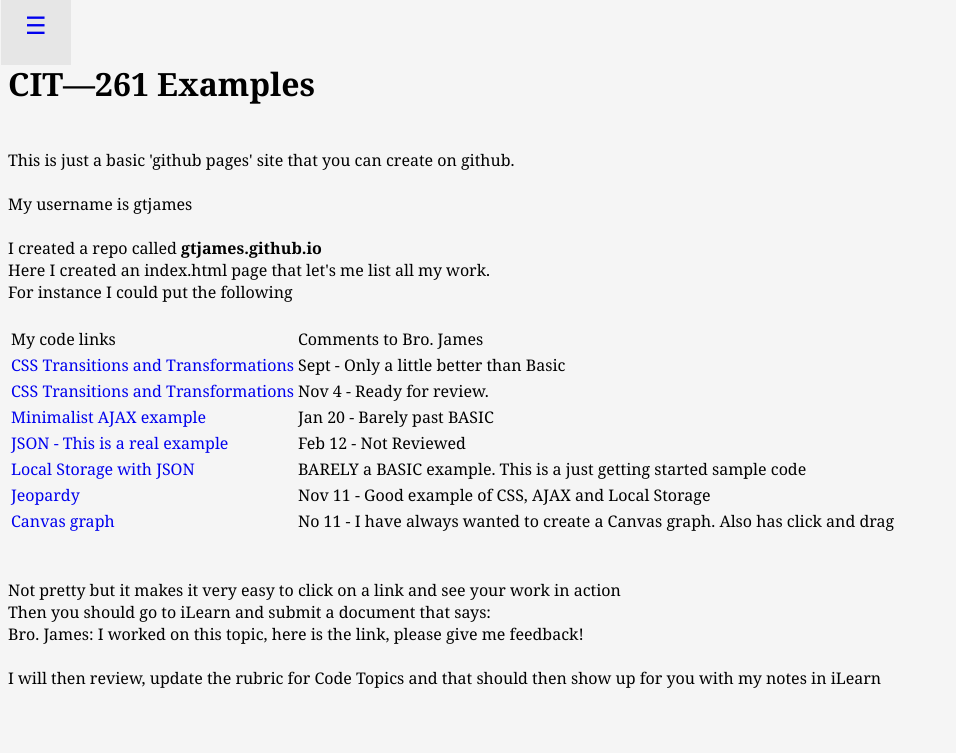
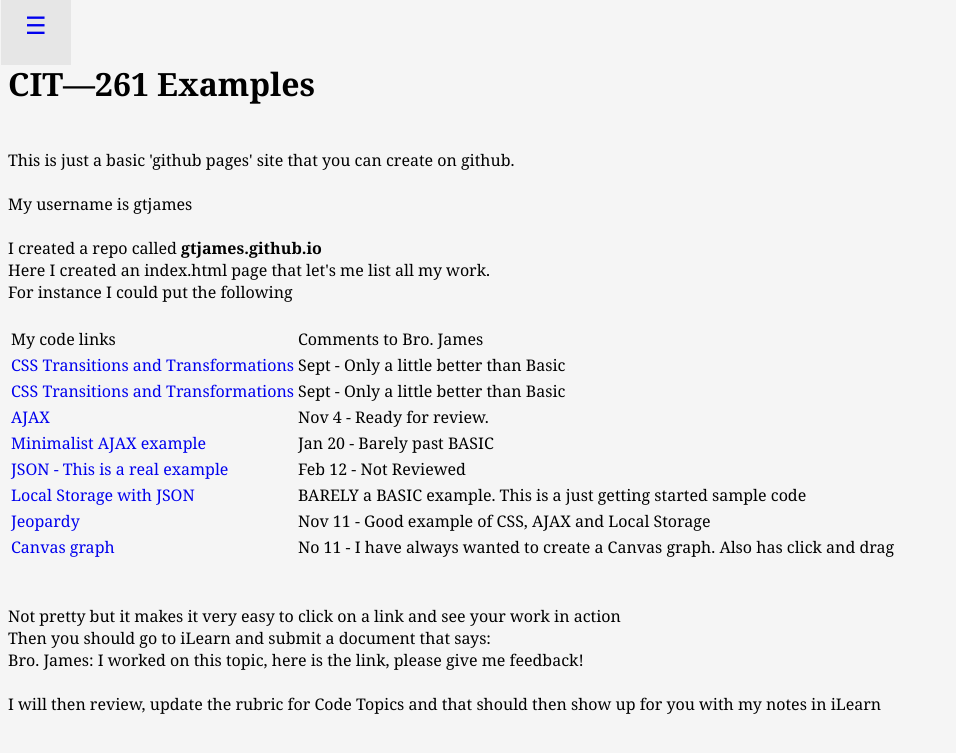
Before and after one commit to gtjames/gtjames.github.io, a Jekyll site: the page built from index.html, in a window 1280 px wide. Shown: the top 753 px of the page, without its empty margins (0-956 px from the left). Built offline with Jekyll 4.4.1, drawn with Linux system fonts in a browser that asks for light colours.

Commit message:
Update index.html

```diff
--- a/index.html
+++ b/index.html
@@ -24,7 +24,8 @@
   <table>
     <tr><td>My code links</td><td>Comments to Bro. James</td></tr>
     <tr><td><a href="{{ site.github.url }}/Transitions.html">CSS Transitions and Transformations</a></td><td>Sept - Only a little better than Basic</td></tr>
-    <tr><td><a href="{{ site.github.url }}/AJAX/AjaxTable.html">CSS Transitions and Transformations</a></td><td>Nov 4 - Ready for review.</td></tr>
+    <tr><td><a href="{{ site.github.url }}/CSSTransforms.html">CSS Transitions and Transformations</a></td><td>Sept - Only a little better than Basic</td></tr>
+    <tr><td><a href="{{ site.github.url }}/AJAX/AjaxTable.html">AJAX</a></td><td>Nov 4 - Ready for review.</td></tr>
     <tr><td><a href="{{ site.github.url }}/AJAX/tinyAJAX.html">Minimalist AJAX example</a></td><td>Jan 20 - Barely past BASIC</td></tr>
     <tr><td><a href="{{ site.github.url }}/JSON/json.html.html">JSON - This is a real example</a></td><td>Feb 12 - Not Reviewed</td></tr>
     <tr><td><a href="{{ site.github.url }}/LocalStorage/ls_JSON.html">Local Storage with JSON</a></td><td>BARELY a BASIC example. This is a just getting started sample code</td>
```
